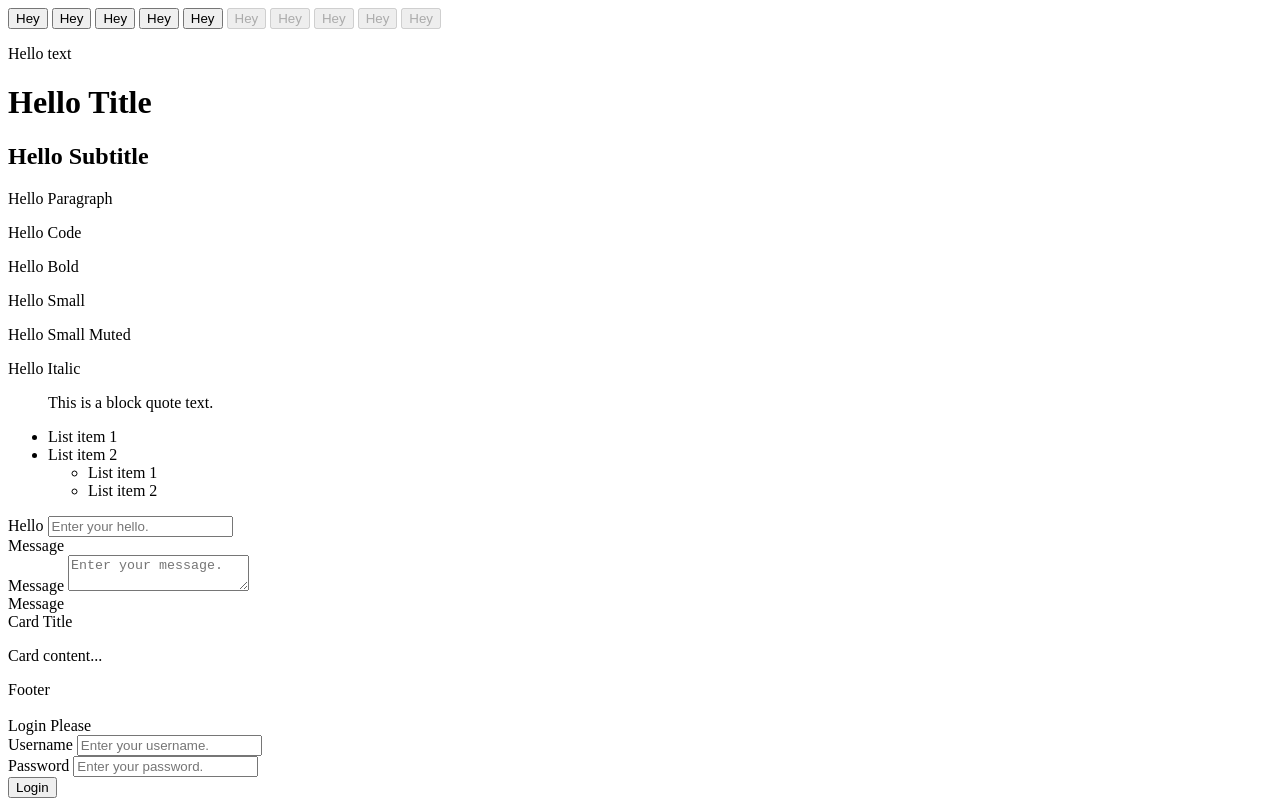
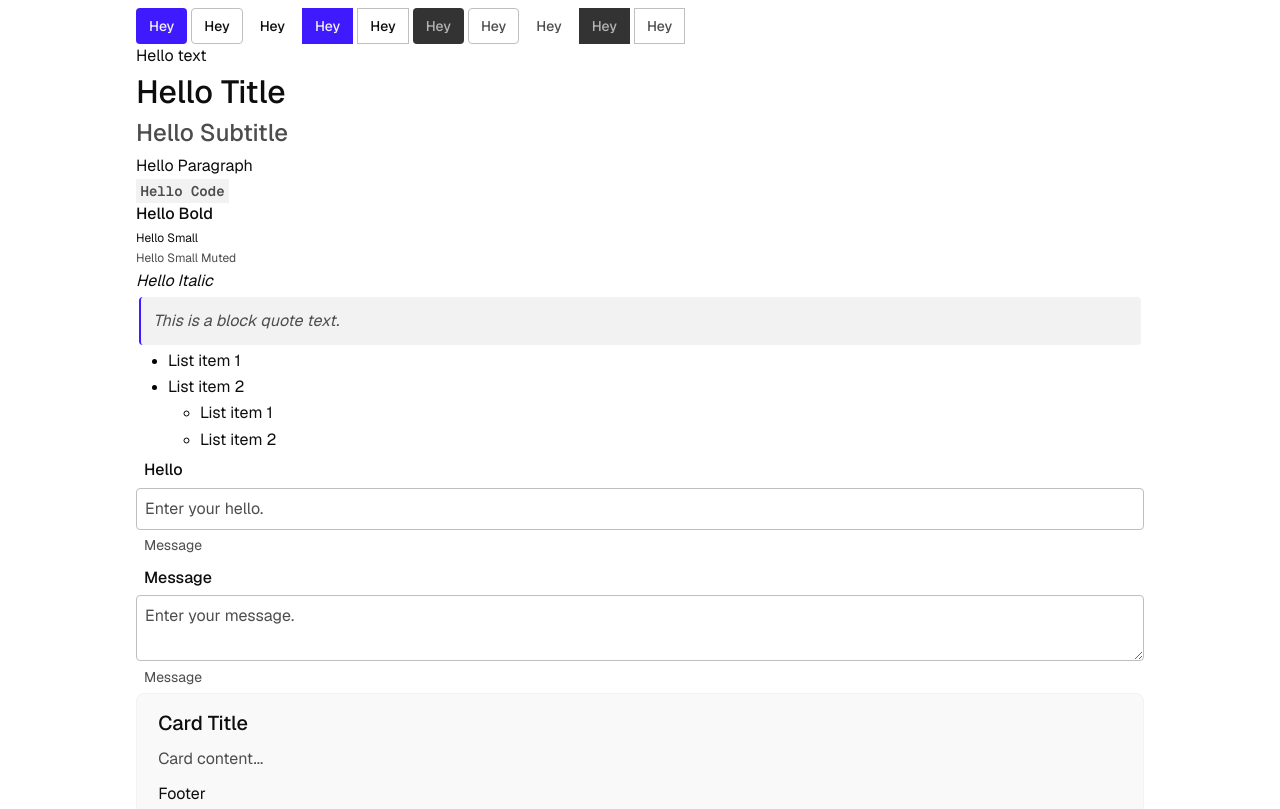
Before and after one commit to mdox/raw-docsite, a plain HTML site: page index.html in a window 1280 px wide. Shown: the top 809 px of the page. Drawn offline with nearby package versions, Linux system fonts and the light colour scheme; the site is published under a folder, as on GitHub Pages, so addresses that start at the root find nothing.

Commit message:
Fix: Change paths for GitHub pages.

```diff
--- a/index.html
+++ b/index.html
@@ -12,10 +12,10 @@
   <link href="https://fonts.googleapis.com/css2?family=Geist+Mono:wght@100..900&family=Geist:wght@100..900&display=swap"
     rel="stylesheet">
 
-  <link rel="stylesheet" href="/reset.css">
-  <link rel="stylesheet" href="/theme.css">
-  <link rel="stylesheet" href="/base.css">
-  <link rel="stylesheet" href="/style-simple.css">
+  <link rel="stylesheet" href="./reset.css">
+  <link rel="stylesheet" href="./theme.css">
+  <link rel="stylesheet" href="./base.css">
+  <link rel="stylesheet" href="./style-simple.css">
 </head>
 
 <body>
--- a/login.html
+++ b/login.html
@@ -12,10 +12,10 @@
   <link href="https://fonts.googleapis.com/css2?family=Geist+Mono:wght@100..900&family=Geist:wght@100..900&display=swap"
     rel="stylesheet">
 
-  <link rel="stylesheet" href="/reset.css">
-  <link rel="stylesheet" href="/theme.css">
-  <link rel="stylesheet" href="/base.css">
-  <link rel="stylesheet" href="/style-simple.css">
+  <link rel="stylesheet" href="./reset.css">
+  <link rel="stylesheet" href="./theme.css">
+  <link rel="stylesheet" href="./base.css">
+  <link rel="stylesheet" href="./style-simple.css">
 </head>
 
 <body>
```
